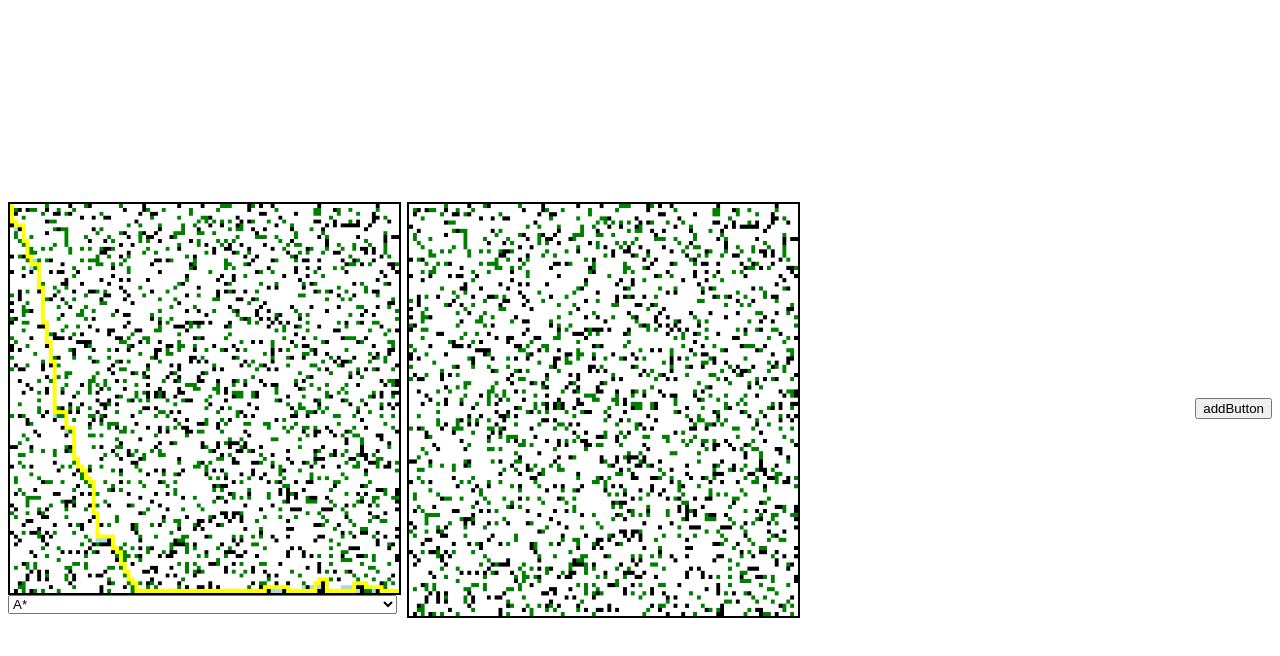
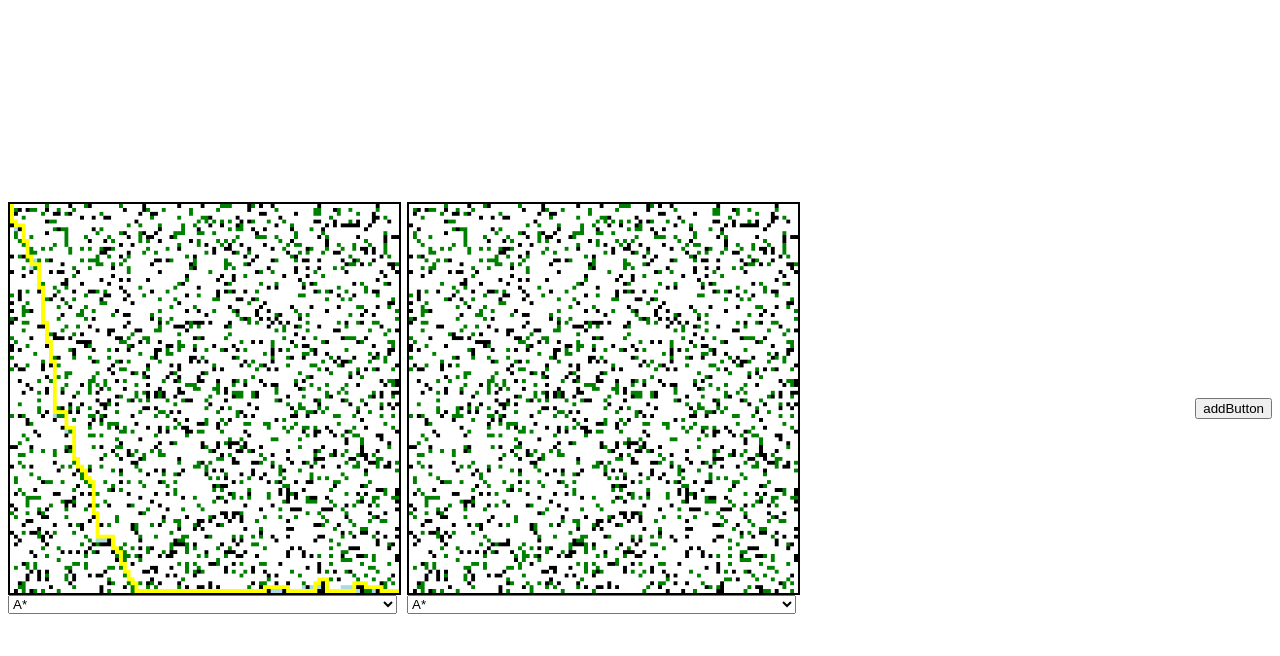
Before and after one commit to iliabigi/Algorithm-Visualizer, a plain HTML site: page index.html in a window 1280 px wide. Both pictures are taken after a click on the button "addButton". Drawn offline with Linux system fonts and the light colour scheme.

Commit message:
Add selector to canvases

```diff
--- a/index.html
+++ b/index.html
@@ -11,7 +11,8 @@
 <body>
     <!-- <div class="mid"> -->
         <div class="canvases">
-            <div>
+
+            <div class="containCanvas">
                 <canvas class="mainCanvas"></canvas>
                 <select name="algorithms" class="selectAlgo">
                     <option>A*</option>
--- a/script.js
+++ b/script.js
@@ -2,10 +2,16 @@ import * as algorithms from "./algorithms.js";
 
 const body = document.querySelector("body");
 const canvasDiv = document.querySelector(".canvases");
+const canvasContainer = document.querySelector(".containCanvas");
 const canvas = document.querySelector(".mainCanvas");
 
 const addButton = document.querySelector(".addButton");
 
+
+const algorithmsList = [
+    "A*", "Weighted A*",
+    "BFS", "Dijkstra"
+];
 
 canvas.style.backgroundColor = "white";
 // canvas.style.border = "1px solid red";
@@ -83,8 +89,30 @@ function initCopy(canvas, grid) {
 addButton.addEventListener("click", e => {
     console.log("HIIII");
     let newCanvas = document.createElement("canvas");
-    canvasDiv.appendChild(newCanvas);
+    // canvasDiv.appendChild(newCanvas);
     newCanvas.classList.add("canvas");
+
+    let newDiv = document.createElement("div");
+    newDiv.classList.add("containCanvas");
+    newDiv.appendChild(newCanvas);
+    canvasDiv.appendChild(newDiv);
+
+
+    let newSelect = document.createElement("select");
+    let newOption = document.createElement("option");
+
+    algorithmsList.forEach(val => {
+        let newOption = document.createElement("option");
+        newOption.value = val;
+        newOption.textContent = val;
+
+        newSelect.appendChild(newOption);
+    })
+
+    newDiv.appendChild(newSelect);
+
+
+
 
     newCanvas.style.backgroundColor = "white";
     // newCanvas.style.border = "1px solid red";
```
